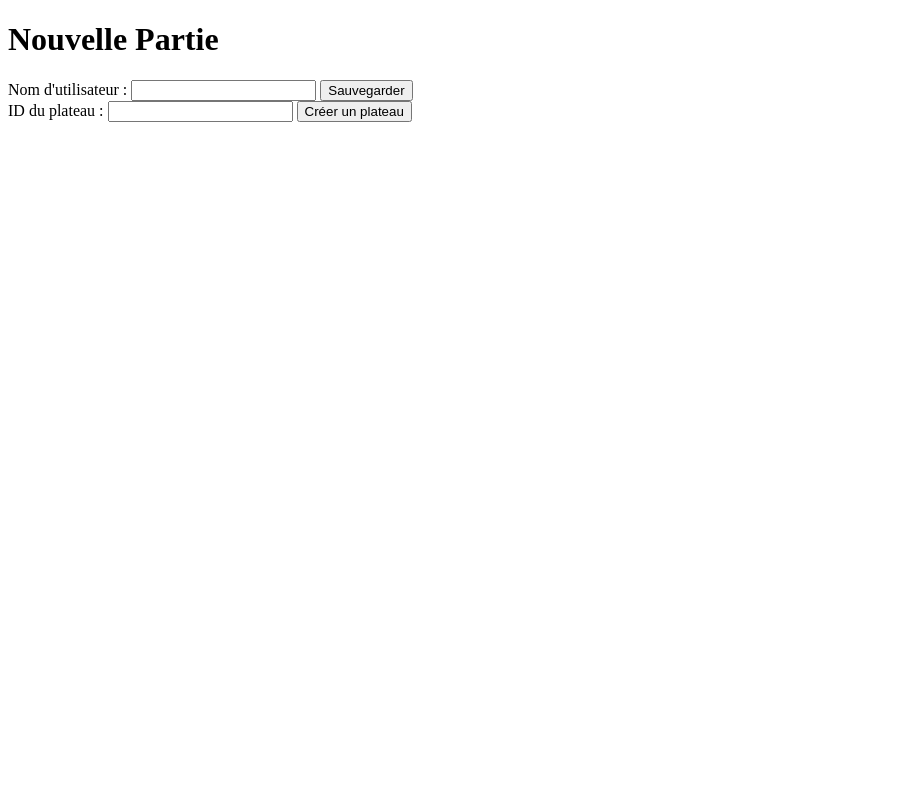
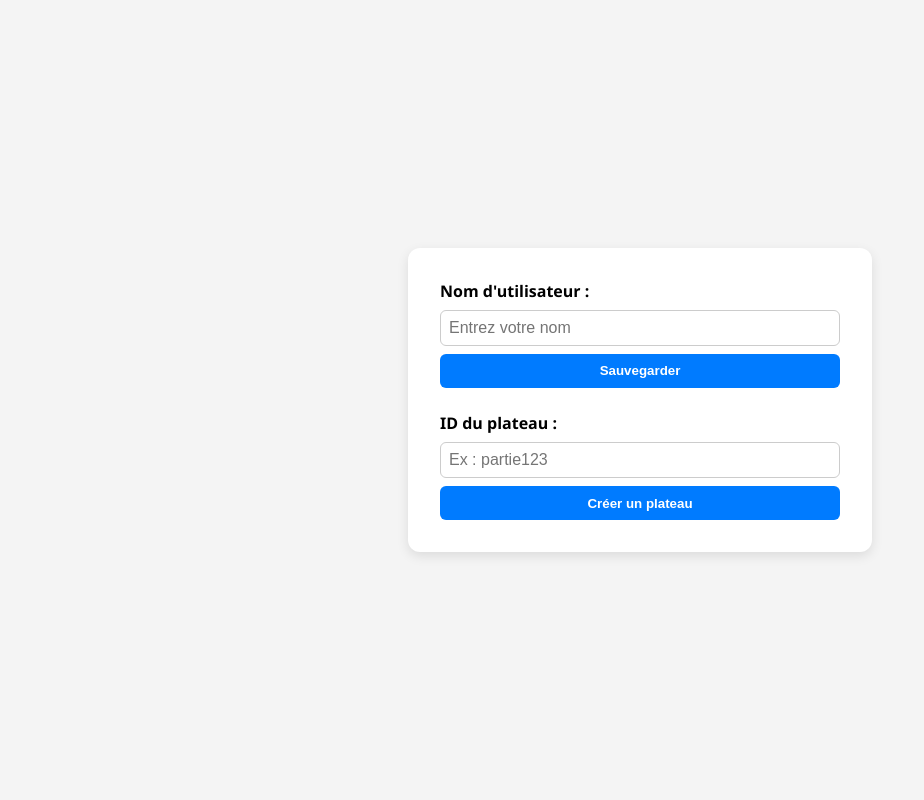
Before and after one commit to nathan-004/web-chess, a Flask app: page / in a window 1280 px wide. Shown: the whole page, without its empty margins (0-924 px from the left). Run offline with Flask 3, Linux system fonts and the light colour scheme.

Commit message:
feat: amélioration interface menu

```diff
--- a/app/static/css/index.css
+++ b/app/static/css/index.css
@@ -1,3 +1,58 @@
+body {
+  font-family: 'Segoe UI', Tahoma, Geneva, Verdana, sans-serif;
+  background: #f4f4f4;
+  display: flex;
+  align-items: center;
+  justify-content: center;
+  height: 100vh;
+  margin: 0;
+}
+
+main {
+  background: white;
+  padding: 2rem;
+  border-radius: 12px;
+  box-shadow: 0 4px 12px rgba(0,0,0,0.1);
+  display: flex;
+  flex-direction: column;
+  gap: 1.5rem;
+  min-width: 300px;
+  width: 90%;
+  max-width: 400px;
+}
+
+form {
+  display: flex;
+  flex-direction: column;
+  gap: 0.5rem;
+}
+
+label {
+  font-weight: 600;
+}
+
+input[type="text"] {
+  padding: 0.5rem;
+  border: 1px solid #ccc;
+  border-radius: 6px;
+  font-size: 1rem;
+}
+
+button {
+  background-color: #007bff;
+  color: white;
+  border: none;
+  padding: 0.6rem;
+  border-radius: 6px;
+  cursor: pointer;
+  transition: background-color 0.2s ease-in-out;
+  font-weight: bold;
+}
+
+button:hover {
+  background-color: #0056b3;
+}
+
 #notification-container {
   position: fixed;
   top: 20px;
--- a/app/templates/index.html
+++ b/app/templates/index.html
@@ -7,15 +7,15 @@
 </head>
 <body>
   <main>
-    <h1>Nouvelle Partie</h1>
     <form id="start-form" method="post" action="/init_session">
       <label for="username">Nom d'utilisateur :</label>
-      <input type="text" id="username" name="username">
+      <input type="text" id="username" name="username" placeholder="Entrez votre nom">
       <button type="submit">Sauvegarder</button>
     </form>
+
     <form id="create-board-form" method="post" action="/create_board_id">
       <label for="board-id">ID du plateau :</label>
-      <input type="text" id="board-id" name="board-id">
+      <input type="text" id="board-id" name="board-id" placeholder="Ex : partie123">
       <button id="create-board-button" type="submit">Créer un plateau</button>
     </form>
   </main>
```
